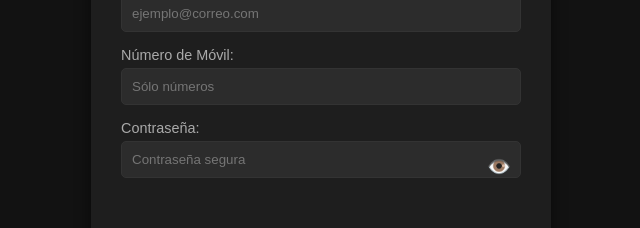
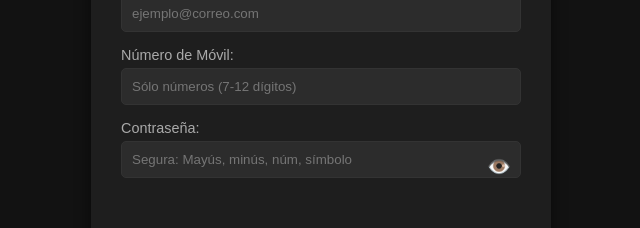
Before and after one commit to faccprueb-cloud/DESAFIO-30.11.25, a plain HTML site: page HTML/index.html in a window 1280 px wide. Shown: the part 321-549 px from the top of the page, without its empty margins (319-959 px from the left). Drawn offline with Linux system fonts and the light colour scheme.

Commit message:
Update index.html

```diff
--- a/HTML/index.html
+++ b/HTML/index.html
@@ -4,12 +4,14 @@
     <meta charset="UTF-8">
     <meta name="viewport" content="width=device-width, initial-scale=1.0">
     <title>Sistema de Autenticación</title>
+    <!-- Enlace a la carpeta CSS en mayúsculas debido a que cree las carpetas asi -->
     <link rel="stylesheet" href="../CSS/estilos.css">
 </head>
 <body>
 
     <div class="contenedor">
 
+        <!-- SECCIÓN REGISTRO -->
         <section id="sec-registro" class="seccion activa">
             <h2>Crear Cuenta</h2>
             <form onsubmit="return false;">
@@ -20,11 +22,11 @@
                 <input type="text" id="regEmail" placeholder="ejemplo@correo.com">
 
                 <label>Número de Móvil:</label>
-                <input type="text" id="regMovil" placeholder="Sólo números">
+                <input type="text" id="regMovil" placeholder="Sólo números (7-12 dígitos)">
 
                 <div class="password-container">
                     <label>Contraseña:</label>
-                    <input type="password" id="regPass" placeholder="Contraseña segura">
+                    <input type="password" id="regPass" placeholder="Segura: Mayús, minús, núm, símbolo">
                     <span class="toggle-pass" onclick="togglePassword('regPass')">👁️</span>
                 </div>
 
@@ -35,6 +37,7 @@
             </form>
         </section>
 
+        <!-- SECCIÓN LOGIN -->
         <section id="sec-login" class="seccion">
             <h2>Iniciar Sesión</h2>
             <form onsubmit="return false;">
@@ -57,6 +60,7 @@
             </form>
         </section>
 
+        <!-- SECCIÓN RECUPERACIÓN -->
         <section id="sec-recuperar" class="seccion">
             <h2>Recuperar Contraseña</h2>
             <p style="font-size: 0.9rem; color: #ccc; text-align: center;">Ingresa tu correo y define una nueva contraseña.</p>
@@ -77,6 +81,7 @@
             <button class="secondary" onclick="mostrarSeccion('sec-login')">Volver al Login</button>
         </section>
 
+        <!-- SECCIÓN BIENVENIDA -->
         <section id="sec-bienvenida" class="seccion">
             <h2 id="tituloBienvenida">¡Bienvenido!</h2>
             <p style="text-align: center;">Has ingresado correctamente al sistema.</p>
@@ -86,6 +91,7 @@
 
     </div>
 
+    <!-- Enlace a la carpeta JS en mayúsculas debido a q así cree las carpetas -->
     <script src="../JS/main.js"></script>
 </body>
 </html>
```
